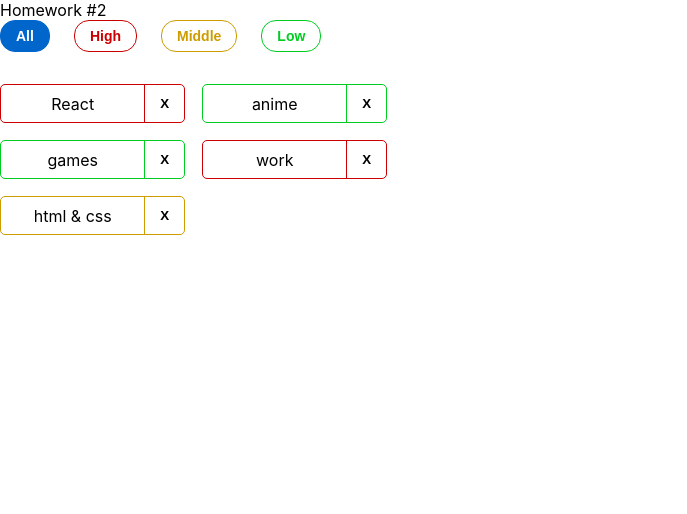
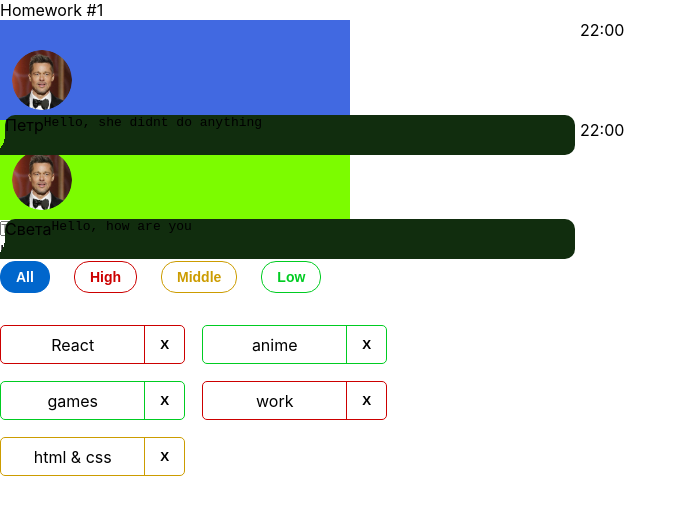
Before and after one commit to ArtemZhurnevich/homeWorkAuto, a React (Create React App) app: page / in a window 1280 px wide. Shown: the top 514 px of the page, without its empty margins (0-687 px from the left). Built offline with nearby package versions, Linux system fonts and the light colour scheme.

Commit message:
done HW1

```diff
--- a/src/s1-main/App.tsx
+++ b/src/s1-main/App.tsx
@@ -6,7 +6,7 @@ import HW2 from "../s2-homeworks/hw02/HW2";
 function App() {
     return (
         <div className={s.App}>
-            {/*<HW1/>*/}
+            <HW1/>
             {/*раскомментировать по ходу выполнения*/}
             <HW2/>
             {/*<HW3/>*/}
--- a/src/s2-homeworks/hw01/HW1.tsx
+++ b/src/s2-homeworks/hw01/HW1.tsx
@@ -14,17 +14,29 @@ import avatar from './avatar.png'
 * */
 
 // нужно создать правильный тип вместо any
-export type MessageType = any
+export type MessageType = {
+    id: number
+    user: UserType
+    message: MessagesType
+}
+export type UserType = {
+    avatar: any
+    name: string
+}
+type MessagesType = {
+    text: string
+    time: string
+}
 
 // структуру объекта не менять
 export const message0: MessageType = {
     id: 0,
     user: {
         avatar: avatar, // можно менять
-        name: 'Some Name',  // можно менять
+        name: 'Петр',  // можно менять
     },
     message: {
-        text: 'some textsome textsome textsome textsome textsome textsome text', // можно менять
+        text: 'Hello, she didnt do anything', // можно менять
         time: '22:00', // можно менять
     },
 }
@@ -32,10 +44,10 @@ export const friendMessage0: MessageType = {
     id: 100,
     user: {
         avatar: avatar, // можно менять
-        name: 'Friend Name', // можно менять
+        name: 'Света', // можно менять
     },
     message: {
-        text: 'зеркальное сообщение для тренировки css', // можно менять
+        text: 'Hello, how are you', // можно менять
         time: '22:00', // можно менять
     },
 }
--- a/src/s2-homeworks/hw01/friend-message/FriendMessage.module.css
+++ b/src/s2-homeworks/hw01/friend-message/FriendMessage.module.css
@@ -1,5 +1,8 @@
 .friendMessage {
-
+    display: flex;
+    background-color: lawngreen;
+    width: 350px;
+    height: 100px;
 }
 
 .friendImageAndText {
@@ -7,14 +10,32 @@
 }
 
 .friendImageAndText img {
-
+    align-items: flex-end;
+    width: 60px;
+    border-radius: 50px;
+    margin: 30px 0 0 12px;
 }
 
 .friendText {
-
+    display: flex;
+    justify-content: flex-start;
+    background-color: #112d0e;
+    width: 570px;
+    border-radius: 10px 10px 10px 0;
+    margin: 5px 5px 5px 5px;
+    padding-bottom: 20px;
+    position: relative;
 }
 
 .friendText:after {
+    content: "";
+    position: absolute;
+    bottom: 0;
+    right: 100%;
+    display: block;
+    width: 20px;
+    height: 20px;
+    background: radial-gradient(40px at top left, transparent 50%, rgba(17, 45, 14, 100) 0) no-repeat right bottom;
 
 }
 
--- a/src/s2-homeworks/hw01/friend-message/FriendMessage.tsx
+++ b/src/s2-homeworks/hw01/friend-message/FriendMessage.tsx
@@ -1,8 +1,14 @@
 import React from 'react'
 import s from './FriendMessage.module.css'
+import {MessageType} from "../HW1";
 
+
+
+export type FriendMessageType = {
+    message: MessageType
+}
 // создать тип вместо any и отобразить приходящие данные
-const FriendMessage = (props: any) => {
+const FriendMessage = (props: FriendMessageType) => {
     return (
         <div
             id={'hw1-friend-message-' + props.message.id}
@@ -12,7 +18,7 @@ const FriendMessage = (props: any) => {
                 <img
                     id={'hw1-friend-avatar-' + props.message.id}
                     // создаёт студент
-
+                    src={props.message.user.avatar}
                     //
                 />
                 <div className={s.friendText}>
@@ -21,7 +27,7 @@ const FriendMessage = (props: any) => {
                         className={s.friendName}
                     >
                         {/*создаёт студент*/}
-
+                        {props.message.user.name}
                         {/**/}
                     </div>
                     <pre
@@ -29,7 +35,7 @@ const FriendMessage = (props: any) => {
                         className={s.friendMessageText}
                     >
                         {/*создаёт студент*/}
-
+                        {props.message.message.text}
                         {/**/}
                     </pre>
                 </div>
@@ -39,7 +45,7 @@ const FriendMessage = (props: any) => {
                 className={s.friendTime}
             >
                 {/*создаёт студент*/}
-
+                {props.message.message.time}
                 {/**/}
             </div>
         </div>
--- a/src/s2-homeworks/hw01/message/Message.module.css
+++ b/src/s2-homeworks/hw01/message/Message.module.css
@@ -1,5 +1,8 @@
 .message {
-
+    display: flex;
+    background-color: royalblue;
+    width: 350px;
+    height: 100px;
 }
 
 .imageAndText {
@@ -7,15 +10,33 @@
 }
 
 .imageAndText img {
-
+    display: flex;
+    justify-content: flex-end;
+    width: 60px;
+    border-radius: 50px;
+    margin: 30px 0 0 12px;
 }
 
 .text {
-
+    display: flex;
+    align-items: flex-start;
+    background-color: #112d0e;
+    width: 570px;
+    border-radius: 10px 10px 10px 0;
+    margin: 5px 5px 5px 5px;
+    padding-bottom: 20px;
+    position: relative;
 }
 
 .text:after {
-
+    content: "";
+    position: absolute;
+    bottom: 0;
+    right: 100%;
+    display: block;
+    width: 20px;
+    height: 20px;
+    background: radial-gradient(40px at top left, transparent 50%, rgba(17, 45, 14, 100) 0) no-repeat right bottom;
 }
 
 .name {
--- a/src/s2-homeworks/hw01/message/Message.tsx
+++ b/src/s2-homeworks/hw01/message/Message.tsx
@@ -1,8 +1,11 @@
 import React from 'react'
 import s from './Message.module.css'
+import {MessageType} from "../HW1";
 
 // нужно создать правильный тип вместо any
-export type MessagePropsType = any
+export type MessagePropsType = {
+    message: MessageType
+}
 
 // нужно отобразить приходящие данные
 const Message = (props: MessagePropsType) => {
@@ -12,25 +15,25 @@ const Message = (props: MessagePropsType) => {
                 <img
                     id={'hw1-avatar-' + props.message.id}
                     // создаёт студент
-
+                    src={props.message.user.avatar}
                     //
                 />
                 <div className={s.text}>
                     <div id={'hw1-name-' + props.message.id} className={s.name}>
                         {/*создаёт студент*/}
-
+                        {props.message.user.name}
                         {/**/}
                     </div>
                     <pre id={'hw1-text-' + props.message.id} className={s.messageText}>
                         {/*создаёт студент*/}
-
+                        {props.message.message.text}
                         {/**/}
                     </pre>
                 </div>
             </div>
             <div id={'hw1-time-' + props.message.id} className={s.time}>
                 {/*создаёт студент*/}
-
+                {props.message.message.time}
                 {/**/}
             </div>
         </div>
```
